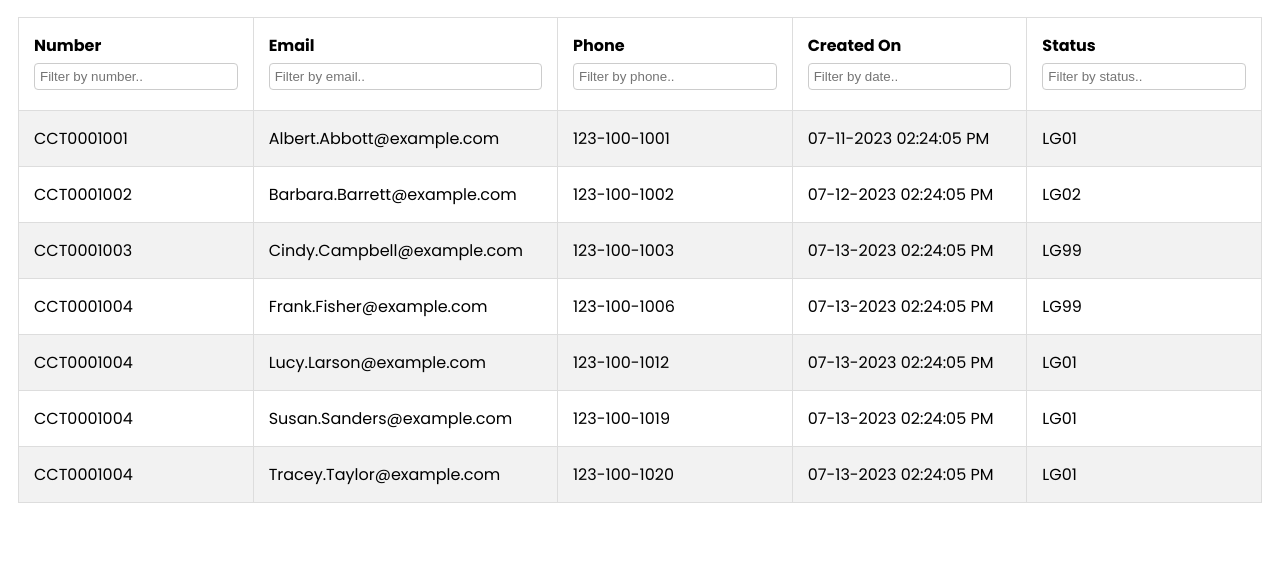
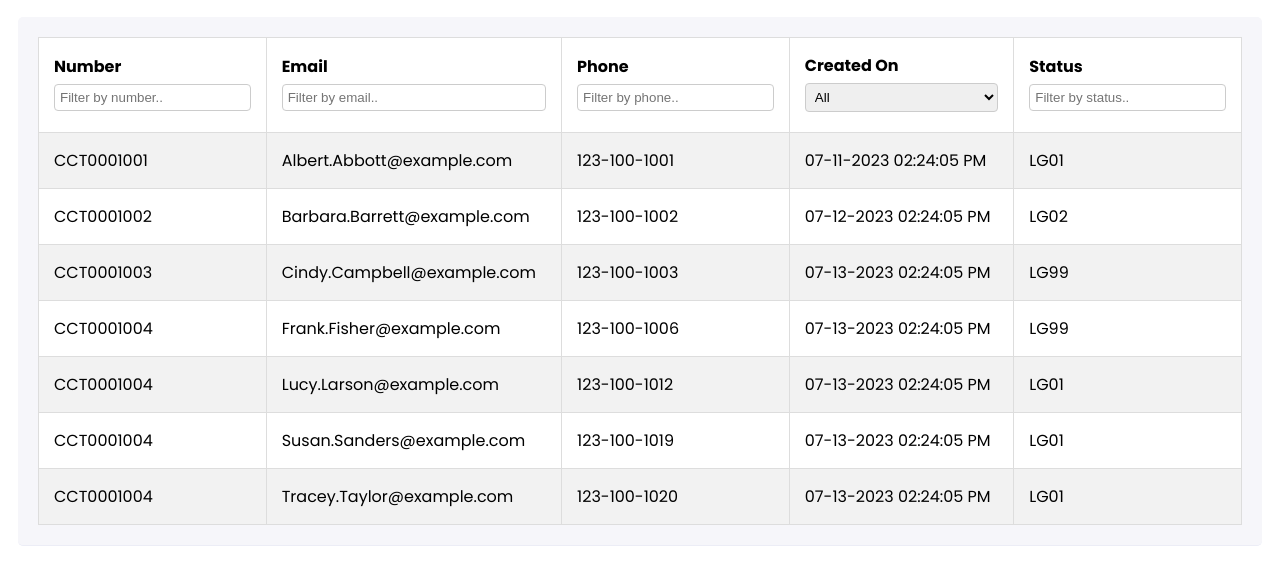
Before and after one commit to MarcMouries/Call-Center-Ticket, a plain HTML site: page index.html in a window 1280 px wide. Shown: the part 76-640 px from the top of the page. Drawn offline with Linux system fonts and the light colour scheme.

Commit message:
filter on created on

```diff
--- a/index.html
+++ b/index.html
@@ -4,10 +4,8 @@
 <head>
     <title>Call Center Tickets</title>
     <link type="text/css" href="./styles.css" media="all" rel="stylesheet" />
-    <link type="text/css" href="https://cdnjs.cloudflare.com/ajax/libs/font-awesome/5.13.0/css/all.min.css" media="all" rel="stylesheet" />
-
-
-
+    <link type="text/css" href="https://cdnjs.cloudflare.com/ajax/libs/font-awesome/5.13.0/css/all.min.css" media="all"
+        rel="stylesheet" />
 </head>
 
 <body>
@@ -18,6 +16,7 @@
             </div>
             <h2>Call Center Tickets</h2>
         </div>
+        <div class="table-container">
             <table id="ticketTable">
                 <tr>
                     <th>
@@ -38,7 +37,11 @@
                     <th>
                         Created On
                         <br>
-                  <input type="text" id="dateFilter" onkeyup="filterTickets()" placeholder="Filter by date..">
+                        <select id="dateFilter" onchange="filterTickets()">
+                            <option value="all">All</option>
+                            <option value="today">Today</option>
+                            <option value="yesterday">Yesterday</option>
+                        </select>
                     </th>
                     <th>
                         Status
@@ -48,6 +51,7 @@
                 </tr>
                 <!-- Table data will be filled here by JavaScript -->
             </table>
+        </div>
     </div>
     <script src="./ticket_data.js"></script>
     <script>
@@ -74,14 +78,28 @@
             var inputNumber = document.getElementById('numberFilter');
             var inputEmail = document.getElementById('emailFilter');
             var inputPhone = document.getElementById('phoneFilter');
-            var inputDate = document.getElementById('dateFilter');
+            var inputDate = document.getElementById('dateFilter').value;
             var inputStatus = document.getElementById('statusFilter');
 
             var filterNumber = inputNumber.value.toUpperCase();
             var filterEmail = inputEmail.value.toUpperCase();
             var filterPhone = inputPhone.value.toUpperCase();
-            var filterDate = inputDate.value.toUpperCase();
             var filterStatus = inputStatus.value.toUpperCase();
+
+            // Get current date and format it like "MM-DD-YYYY"
+            var currentDate = new Date();
+            var currentDay = ("0" + currentDate.getDate()).slice(-2);
+            var currentMonth = ("0" + (currentDate.getMonth() + 1)).slice(-2);
+            var currentYear = currentDate.getFullYear();
+            var today = currentMonth + "-" + currentDay + "-" + currentYear;
+
+            // Get yesterday's date and format it like "MM-DD-YYYY"
+            var yesterdayDate = new Date(currentDate);
+            yesterdayDate.setDate(yesterdayDate.getDate() - 1);
+            var yesterdayDay = ("0" + yesterdayDate.getDate()).slice(-2);
+            var yesterdayMonth = ("0" + (yesterdayDate.getMonth() + 1)).slice(-2);
+            var yesterdayYear = yesterdayDate.getFullYear();
+            var yesterday = yesterdayMonth + "-" + yesterdayDay + "-" + yesterdayYear;
 
             var tr = table.getElementsByTagName('tr');
 
@@ -104,7 +122,9 @@
                         txtValueNumber.toUpperCase().indexOf(filterNumber) > -1 &&
                         txtValueEmail.toUpperCase().indexOf(filterEmail) > -1 &&
                         txtValuePhone.toUpperCase().indexOf(filterPhone) > -1 &&
-                        txtValueDate.toUpperCase().indexOf(filterDate) > -1 &&
+                        ((inputDate === "today" && txtValueDate.startsWith(today)) ||
+                            (inputDate === "yesterday" && txtValueDate.startsWith(yesterday)) ||
+                            (inputDate === "all")) &&
                         txtValueStatus.toUpperCase().indexOf(filterStatus) > -1
                     ) {
                         tr[i].style.display = "";
```
Lines whose indentation alone changed are shown as unchanged.
